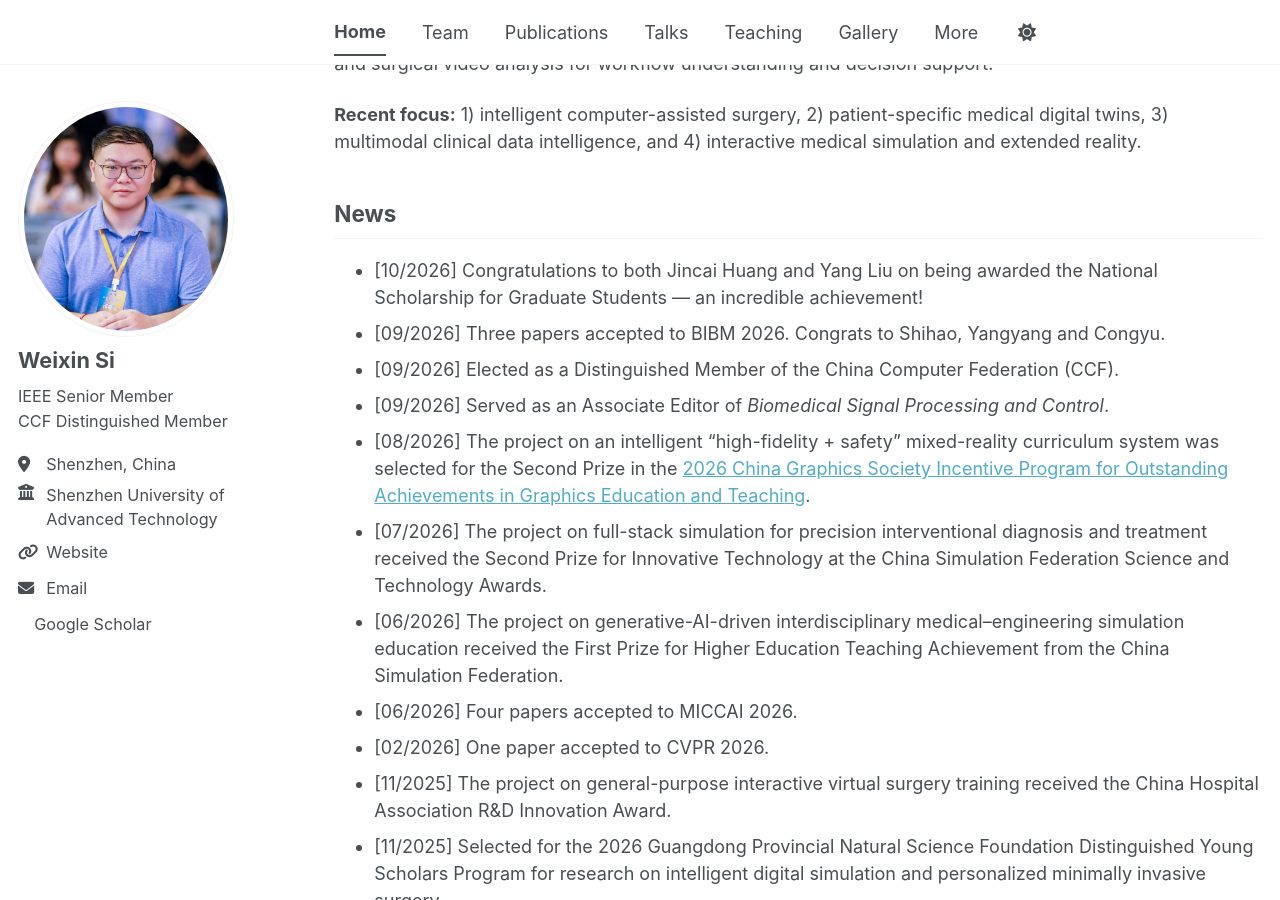
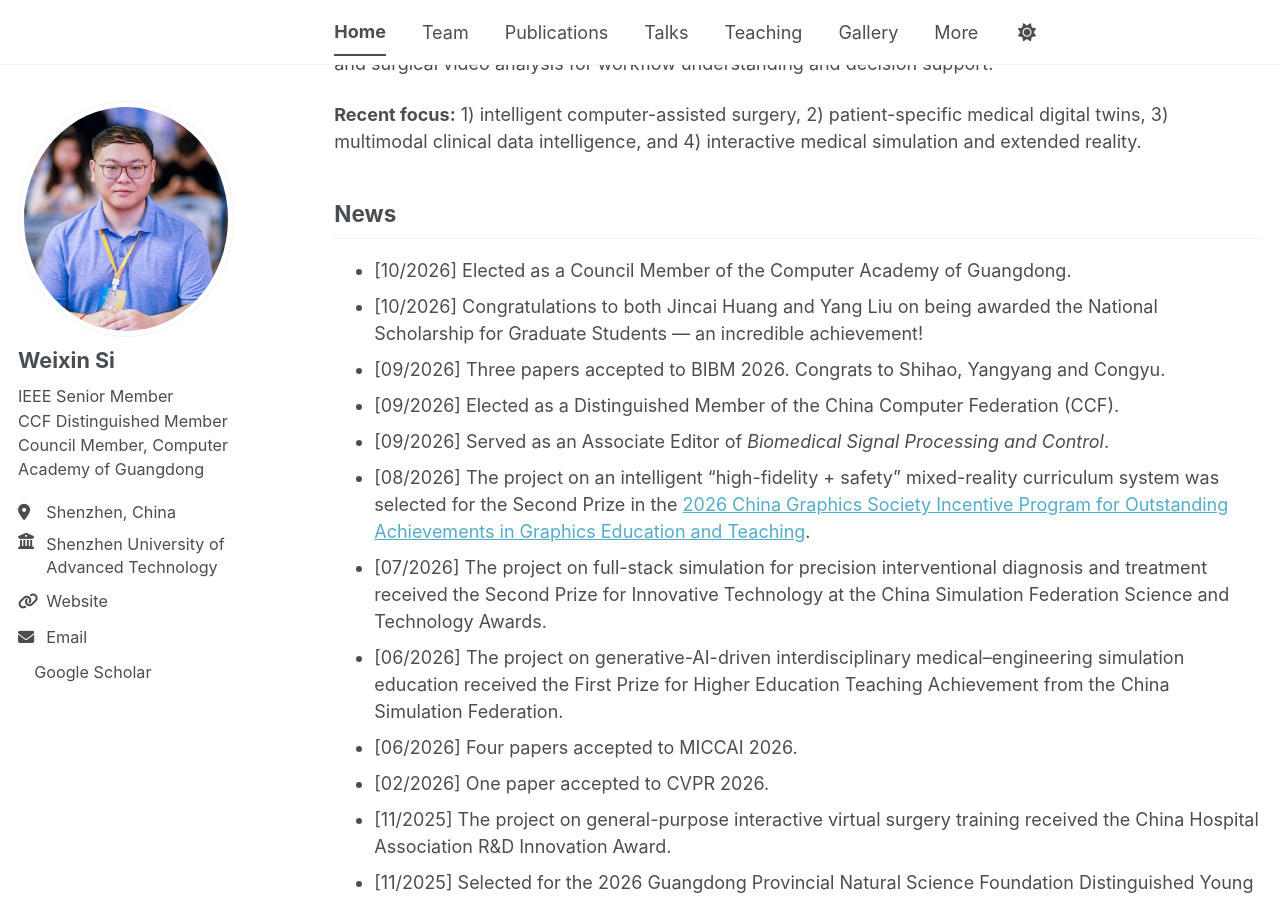
Before and after one commit to WeixinSi/weixinsi.github.io, a Jekyll site: the page built from _pages/about.md, in a window 1280 px wide and 900 px high, scrolled down 903 px. Built offline with Jekyll 4.4.1, drawn with Linux system fonts in a browser that asks for light colours; a style sheet for code colours, icons or effects is not loaded.

Commit message:
Add Guangdong computer academy council membership

```diff
--- a/_config.yml
+++ b/_config.yml
@@ -25,7 +25,7 @@ author:
   avatar           : "swx.jpg"
   name             : "Weixin Si"
   pronouns         :
-  bio              : "IEEE Senior Member<br>CCF Distinguished Member"
+  bio              : "IEEE Senior Member<br>CCF Distinguished Member<br>Council Member, Computer Academy of Guangdong"
   location         : "Shenzhen, China"
   employer         : "Shenzhen University of Advanced Technology"
   uri              : "https://csce.suat-sz.edu.cn/info/1011/1311.htm"
--- a/_pages/about.md
+++ b/_pages/about.md
@@ -54,6 +54,7 @@ reality.
 
 ## News
 
+- [10/2026] Elected as a Council Member of the Computer Academy of Guangdong.
 - [10/2026] Congratulations to both Jincai Huang and Yang Liu on being awarded the National Scholarship for Graduate Students — an incredible achievement!
 - [09/2026] Three papers accepted to BIBM 2026. Congrats to Shihao, Yangyang and Congyu.
 - [09/2026] Elected as a Distinguished Member of the China Computer Federation (CCF).
```
Also changed, not shown: _pages/more.md (+2 -1 lines), 1 other file.
